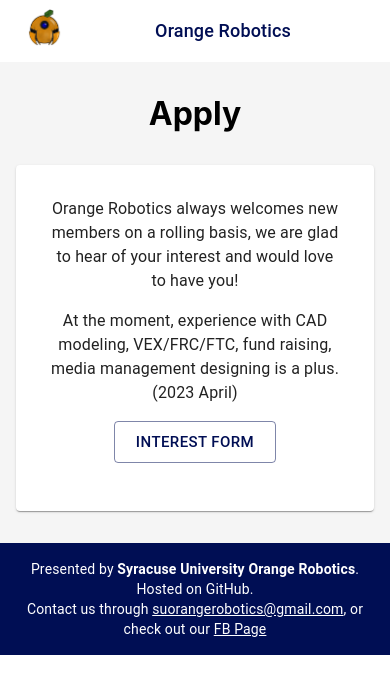
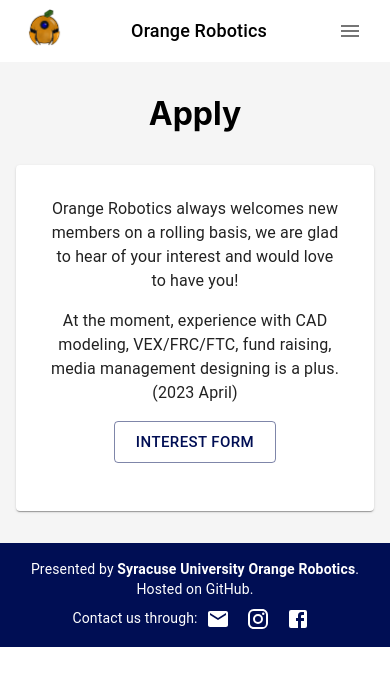
Before and after one commit to SUOrangeBot/suorangebot.github.io, a React (Create React App) app: page /#/Apply in a window 390 px wide. Shown: the top 694 px of the page. Built offline with nearby package versions, Linux system fonts and the light colour scheme.

Commit message:
UI improvements
1. added footer icons and Ins link
2. fixed the issue of menu bar not showing on mobile device

```diff
--- a/src/house-components/Footer.js
+++ b/src/house-components/Footer.js
@@ -1,5 +1,8 @@
-import { Typography } from '@mui/material';
+import { Typography, IconButton } from '@mui/material';
 import * as React from 'react';
+import EmailIcon from '@mui/icons-material/Email';
+import InstagramIcon from '@mui/icons-material/Instagram';
+import FacebookIcon from '@mui/icons-material/Facebook';
 
 const Footer = ({ page, ...otherProps }) => {
   return (
@@ -11,6 +14,7 @@
       bottom: 0,
       width: '100wh',
       padding: '1rem',
+      paddingTop: '16px',
       textAlign: 'center',
     }}>
       <div className="container">
@@ -18,19 +22,17 @@
           <Typography variant='body2'>
             Presented by <strong>Syracuse University Orange Robotics</strong>. Hosted on GitHub.
           </Typography>
-          <Typography variant='body2'>
-            Contact us through <a href="mailto:suorangerobotics@gmail.com"
-              style={{
-                color: 'white',
-              }}
-            >
-              suorangerobotics@gmail.com
-            </a>
-            , or check out our <a target={'_blank'}
-              style={{
-                color: 'white',
-              }}
-            href="https://www.facebook.com/OrangeRobotics/">FB Page</a>
+          <Typography variant='body2' sx={{ mt: 1 }}>
+            Contact us through:
+            <IconButton href="mailto:suorangerobotics@gmail.com" style={{ color: 'white', paddingTop: 0, paddingBottom: 0}}>
+              <EmailIcon />
+            </IconButton>
+            <IconButton href="https://www.instagram.com/suorangerobotics/" target="_blank" style={{ color: 'white', paddingTop: 0, paddingBottom: 0}}>
+              <InstagramIcon />
+            </IconButton>
+            <IconButton href="https://www.facebook.com/OrangeRobotics/" target="_blank" style={{ color: 'white', paddingTop: 0, paddingBottom: 0}}>
+              <FacebookIcon />
+            </IconButton>
           </Typography>
         </div>
       </div>
--- a/src/house-components/ResponsiveAppBar.js
+++ b/src/house-components/ResponsiveAppBar.js
@@ -10,6 +10,10 @@
 import { useTheme } from '@mui/material/styles';
 import { styled } from '@mui/system';
 import ORButton from './ORButton';
+import Menu from '@mui/material/Menu';
+import MenuItem from '@mui/material/MenuItem';
+import MenuIcon from '@mui/icons-material/Menu';
+
 
 import logo from "../images/logo2.png";
 
@@ -18,6 +22,24 @@
 const ResponsiveAppBar = (props) => {
 
   const theme = useTheme();
+
+  const [anchorElNav, setAnchorElNav] = React.useState(null);
+  const [anchorElUser, setAnchorElUser] = React.useState(null);
+
+  const handleOpenNavMenu = (event) => {
+    setAnchorElNav(event.currentTarget);
+  };
+  const handleOpenUserMenu = (event) => {
+    setAnchorElUser(event.currentTarget);
+  };
+
+  const handleCloseNavMenu = () => {
+    setAnchorElNav(null);
+  };
+
+  const handleCloseUserMenu = () => {
+    setAnchorElUser(null);
+  };
 
   return (
     <AppBar
@@ -43,13 +65,47 @@
             </Link>
           </IconButton>
 
+          <Menu
+            id="menu-appbar"
+            anchorEl={anchorElNav}
+            anchorOrigin={{
+              vertical: 'bottom',
+              horizontal: 'left',
+            }}
+            keepMounted
+            transformOrigin={{
+              vertical: 'top',
+              horizontal: 'left',
+            }}
+            open={Boolean(anchorElNav)}
+            onClose={handleCloseNavMenu}
+            sx={{
+              display: { xs: 'block', md: 'none' },
+            }}
+          >
+            {pages.map((page) => (
+              <MenuItem key={page} onClick={handleCloseNavMenu}>
+                <Link
+                  to={`/${page}`}
+                  style={{
+                    textDecoration: 'none',
+                    color: '#000e54',
+                  }}
+                >
+                  {/* <Typography textAlign="center">{page}</Typography> */}
+                  {page}
+                </Link>
+              </MenuItem>
+            ))}
+          </Menu>
+
           <Box sx={{ flexGrow: 1, display: { md: 'flex' } }}>
             <Typography variant="h6" noWrap onClick={() => props.setPage('Home')}>
               <Link
                 to={'/'}
                 style={{
                   textDecoration: 'none',
-                  color: '#000e54',
+                  color: 'black',
                 }}
               >
                 Orange Robotics
@@ -73,6 +129,20 @@
               </Link>
             ))}
           </Box>
+
+          <Box sx={{ flexGrow: 0, display: { xs: 'flex', md: 'none' } }}>
+            <IconButton
+              size="large"
+              aria-label="account of current user"
+              aria-controls="menu-appbar"
+              aria-haspopup="true"
+              onClick={handleOpenNavMenu}
+              // color=""
+            >
+              <MenuIcon />
+            </IconButton>
+          </Box>
+
         </Toolbar>
       </Container>
     </AppBar>
```
Also changed, not shown: 27 other files (tests, documents, lock files or other folders).
